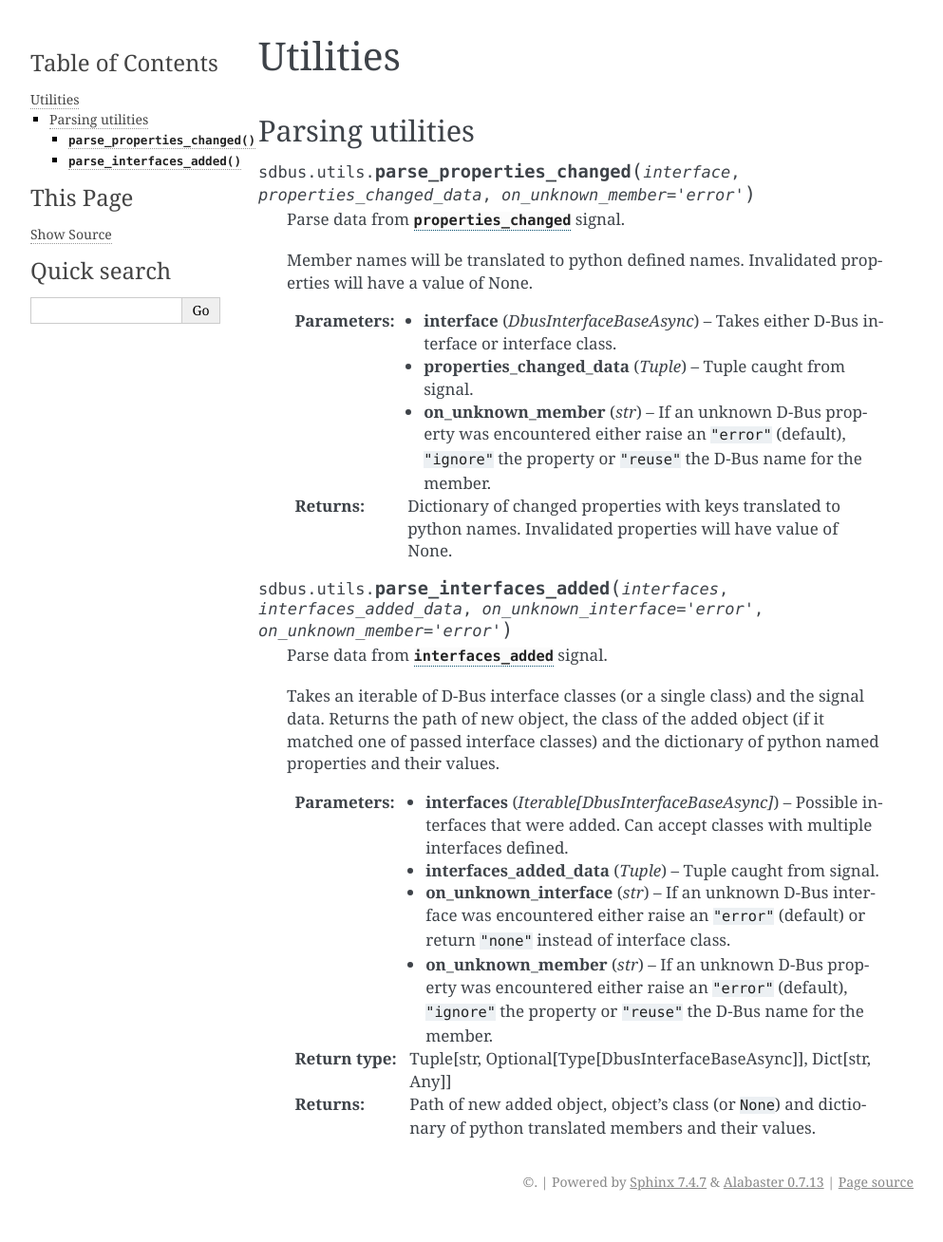
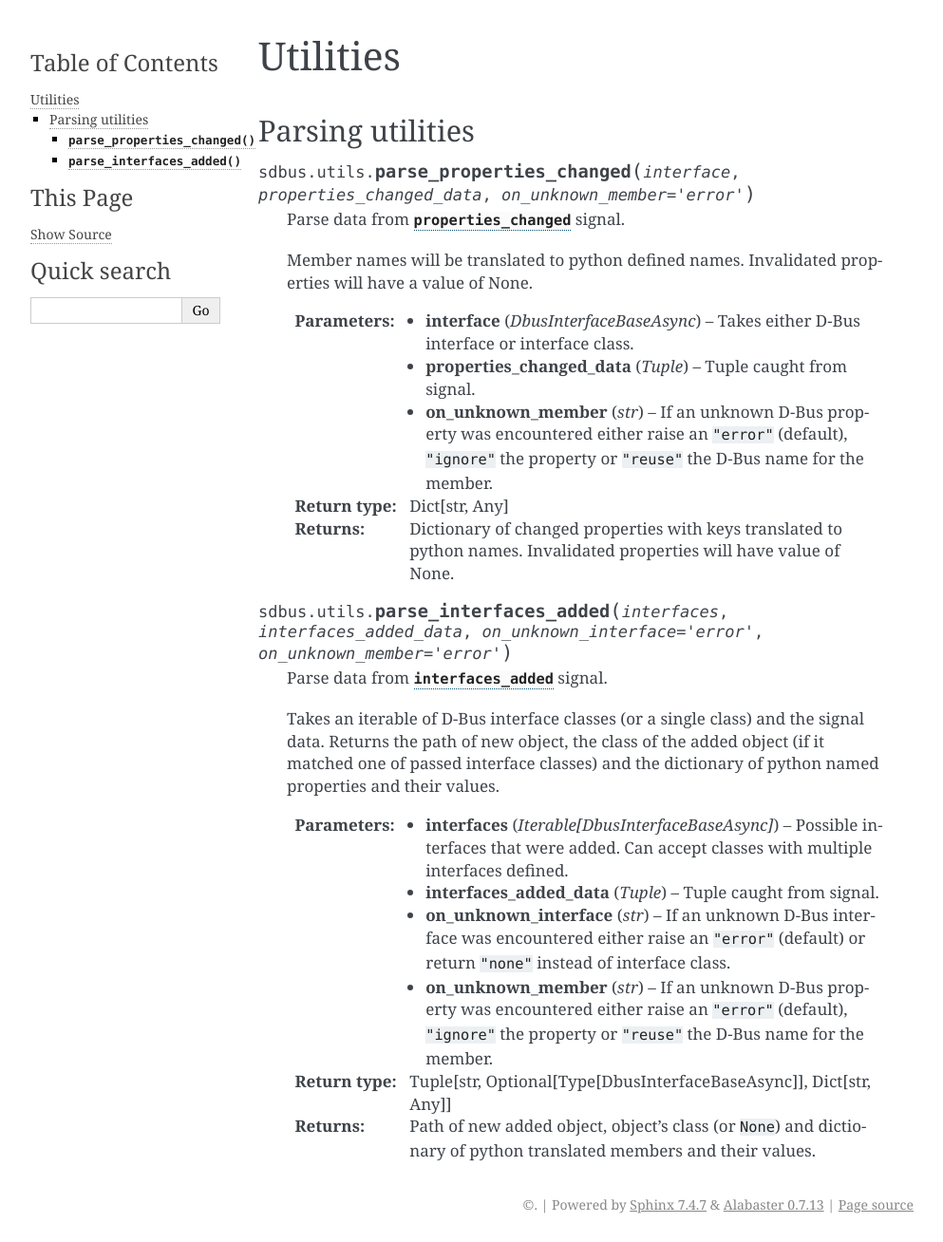
Before and after one commit to python-sdbus/python-sdbus, a Sphinx documentation site: the page built from docs/utils.rst, in a window 1280 px wide. Shown: the whole page at 95% size, without its empty margins (148-1141 px from the left). Built offline with Sphinx 7.4.7, drawn with Linux system fonts in a browser that asks for light colours; before the commit the page ends 1284 px from its top, so only the background shows below that.

Commit message:
docs: Added return type to `parse_properties_changed` docs

```diff
--- a/docs/utils.rst
+++ b/docs/utils.rst
@@ -18,6 +18,7 @@ Parsing utilities
     :param str on_unknown_member: If an unknown D-Bus property was encountered
             either raise an ``"error"`` (default), ``"ignore"`` the property
             or ``"reuse"`` the D-Bus name for the member.
+    :rtype: Dict[str, Any]
     :returns: Dictionary of changed properties with keys translated to python
             names. Invalidated properties will have value of None.
 
```
